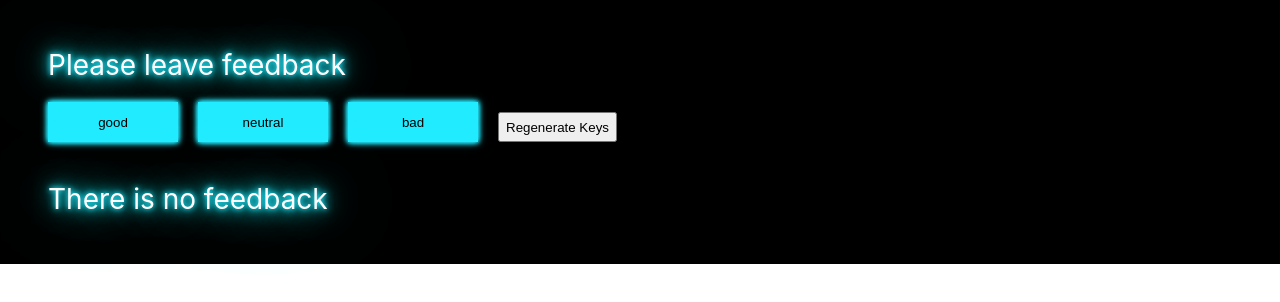
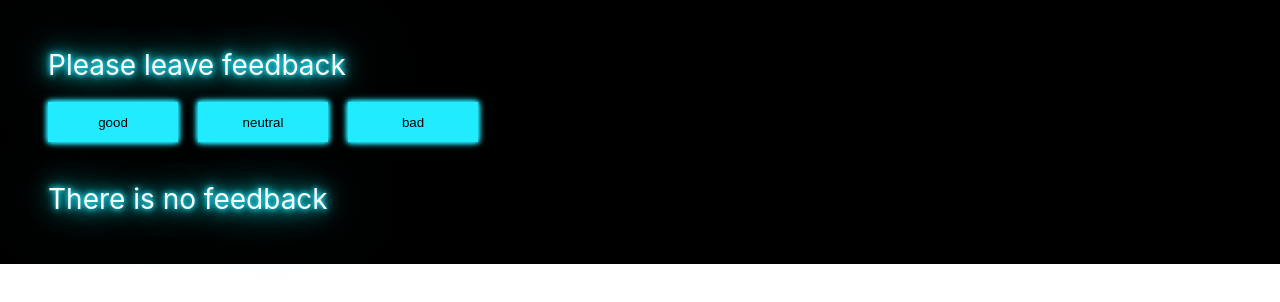
Before and after one commit to Just-me-TTA/goit-react-hw-02-feedback, a React (Create React App) app: page / in a window 1280 px wide. Shown: the top 302 px of the page. Built offline with nearby package versions, Linux system fonts and the light colour scheme.

Commit message:
Update FeedbackOptions.jsx

```diff
--- a/src/components/FeedbackOptions/FeedbackOptions.jsx
+++ b/src/components/FeedbackOptions/FeedbackOptions.jsx
@@ -1,26 +1,18 @@
-import React, { useState } from 'react';
-import { nanoid } from 'nanoid';
+import React from 'react';
 import { Button, ButtonList } from './FeedbackOptions.styled';
 
 export const FeedbackOptions = ({ options, onLeaveFeedback }) => {
-  const [keys, setKeys] = useState(options.map(() => nanoid()));
-
-  const regenerateKeys = () => {
-    setKeys(options.map(() => nanoid()));
-  };
+  const uniqueKey = 'feedback-option';
 
   return (
     <ButtonList>
-      {options.map((option, index) => (
-        <li key={keys[index]}>
+      {options.map(option => (
+        <li key={`${uniqueKey}-${option}`}>
           <Button type="button" aria-label={option} onClick={() => onLeaveFeedback(option)}>
             {option}
           </Button>
         </li>
       ))}
-      <button type="button" onClick={regenerateKeys} style={{ marginTop: '10px' }}>
-        Regenerate Keys
-      </button>
     </ButtonList>
   );
 };
```
